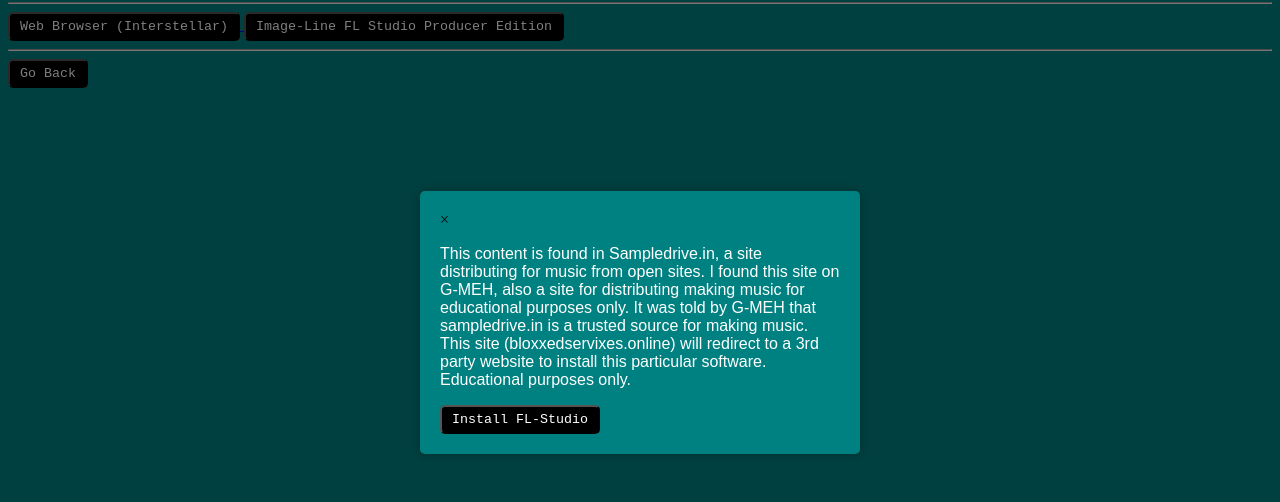
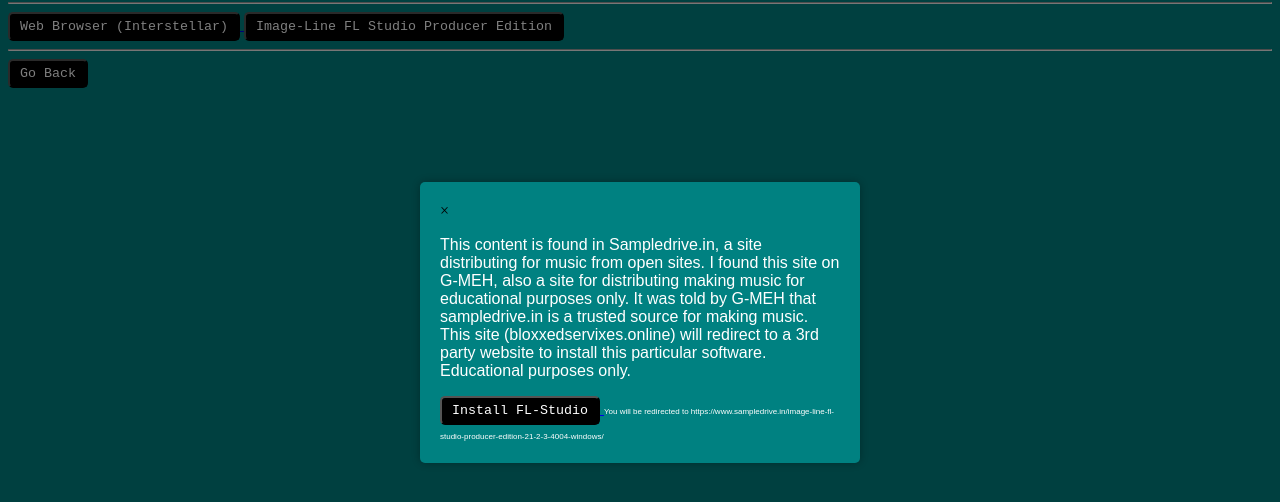
Before and after one commit to wrdyyy/webgannes, a plain HTML site: page pranx/misclobby.html in a window 1280 px wide. Both pictures are taken after a click on the button "Image-Line FL Studio Producer Edition". Shown: the part 78-580 px from the top of the page. Drawn offline with Linux system fonts and the light colour scheme.

Commit message:
addition to previous commitment (about modal and more credits)

```diff
--- a/pranx/misclobby.html
+++ b/pranx/misclobby.html
@@ -21,9 +21,10 @@
   <div class="modal-content">
     <span onclick="closeModal()" class="close">&times;</span>
     <p>This content is found in Sampledrive.in, a site distributing for music from open sites. I found this site on G-MEH, also a site for distributing making music for educational purposes only. It was told by G-MEH that sampledrive.in is a trusted source for making music. This site (bloxxedservixes.online) will redirect to a 3rd party website to install this particular software. Educational purposes only.</p>
-      <a href="https://drive.google.com/file/d/1cPQlUlRNXAdY7sgWmr75F1QZUKoWMub4/view?usp=sharing">
+      <a href="https://www.sampledrive.in/image-line-fl-studio-producer-edition-21-2-3-4004-windows/">
         <button>Install FL-Studio</button>
       </a>
+      <p1>You will be redirected to https://www.sampledrive.in/image-line-fl-studio-producer-edition-21-2-3-4004-windows/</p1>
   </div>
 </div>
 
--- a/pranx/stylessss.css
+++ b/pranx/stylessss.css
@@ -42,3 +42,8 @@
     font-family: sans-serif;
     font-size: 16px;
 }
+p1 {
+    color: white;
+    font-family: sans-serif;
+    font-size: 8px;
+}
```
